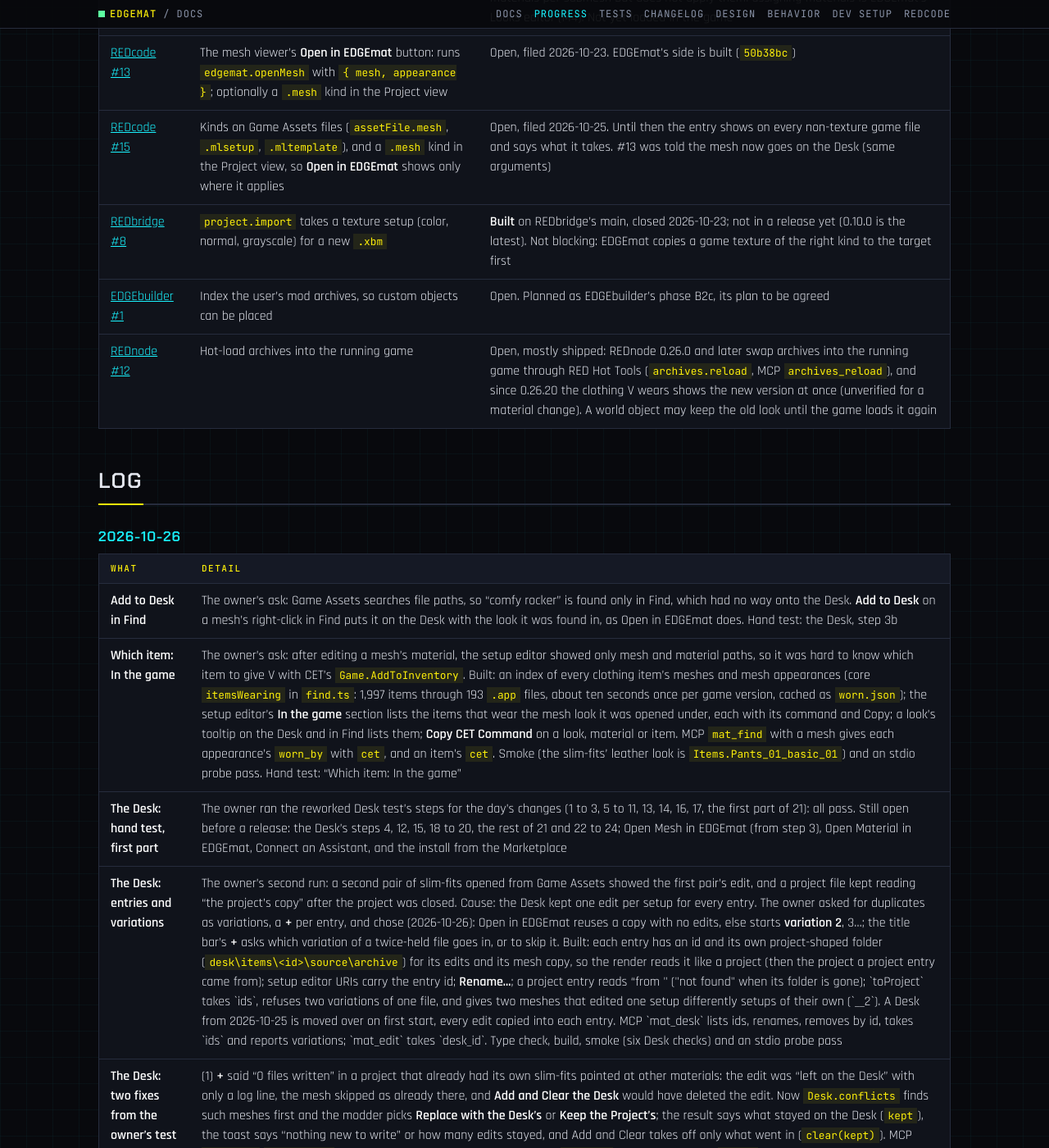
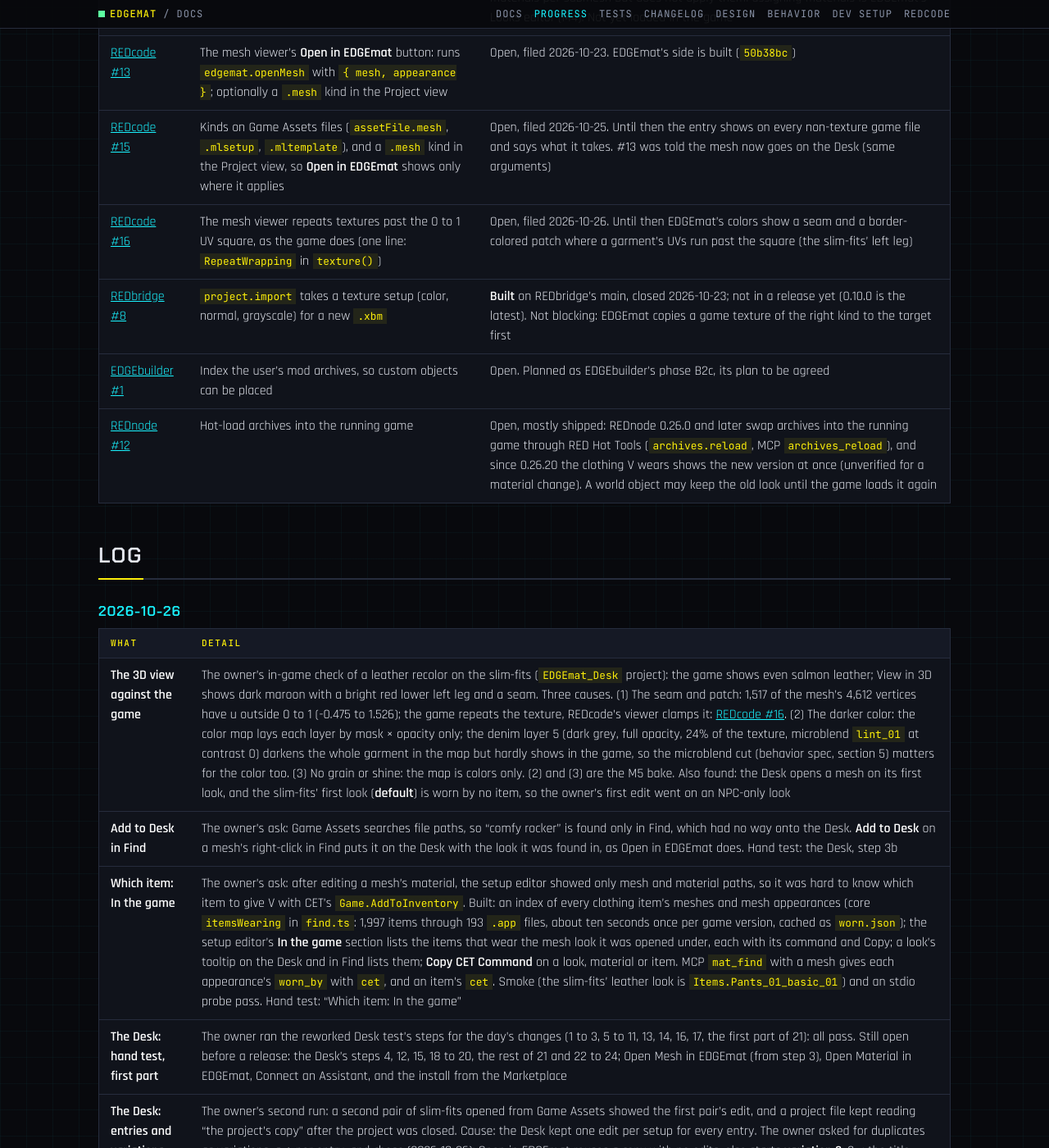
Before and after one commit to Edgemodders/EDGEmat, a Jekyll site: the page built from docs/progress.md, in a window 1280 px wide and 1400 px high, scrolled down 2071 px. Shown: the whole window at 82% size. Built offline with Jekyll 4.4.1, drawn with Linux system fonts in a browser that asks for light colours; our own code applies the rules of GitHub Pages for plain Markdown files.

Commit message:
Progress: the 3D view against the game; REDcode #16 for texture repeat
Co-Authored-By: Claude Opus 5.5 <noreply@anthropic.com>

```diff
--- a/docs/progress.md
+++ b/docs/progress.md
@@ -36,6 +36,7 @@ Last updated 2026-10-26.
 | [REDbridge #5](https://github.com/Edgemodders/REDbridge/issues/5) | Mesh import for a new asset, from a GLB | **Shipped** in REDbridge 0.9.0, 2026-10-16. A GLB is imported over a template mesh (WolvenKit cannot make one from a GLB alone). The result names the GLB's materials per submesh but does not apply them: assigning materials is EDGEmat's Looks editor (M4). Not yet loaded in the game |
 | [REDcode #13](https://github.com/Edgemodders/REDcode/issues/13) | The mesh viewer's **Open in EDGEmat** button: runs `edgemat.openMesh` with `{ mesh, appearance }`; optionally a `.mesh` kind in the Project view | Open, filed 2026-10-23. EDGEmat's side is built (`50b38bc`) |
 | [REDcode #15](https://github.com/Edgemodders/REDcode/issues/15) | Kinds on Game Assets files (`assetFile.mesh`, `.mlsetup`, `.mltemplate`), and a `.mesh` kind in the Project view, so **Open in EDGEmat** shows only where it applies | Open, filed 2026-10-25. Until then the entry shows on every non-texture game file and says what it takes. #13 was told the mesh now goes on the Desk (same arguments) |
+| [REDcode #16](https://github.com/Edgemodders/REDcode/issues/16) | The mesh viewer repeats textures past the 0 to 1 UV square, as the game does (one line: `RepeatWrapping` in `texture()`) | Open, filed 2026-10-26. Until then EDGEmat's colors show a seam and a border-colored patch where a garment's UVs run past the square (the slim-fits' left leg) |
 | [REDbridge #8](https://github.com/Edgemodders/REDbridge/issues/8) | `project.import` takes a texture setup (color, normal, grayscale) for a new `.xbm` | **Built** on REDbridge's main, closed 2026-10-23; not in a release yet (0.10.0 is the latest). Not blocking: EDGEmat copies a game texture of the right kind to the target first |
 | [EDGEbuilder #1](https://github.com/Edgemodders/EDGEbuilder/issues/1) | Index the user's mod archives, so custom objects can be placed | Open. Planned as EDGEbuilder's phase B2c, its plan to be agreed |
 | [REDnode #12](https://github.com/Edgemodders/REDnode/issues/12) | Hot-load archives into the running game | Open, mostly shipped: REDnode 0.26.0 and later swap archives into the running game through RED Hot Tools (`archives.reload`, MCP `archives_reload`), and since 0.26.20 the clothing V wears shows the new version at once (unverified for a material change). A world object may keep the old look until the game loads it again |
@@ -46,6 +47,7 @@ Last updated 2026-10-26.
 
 | What | Detail |
 |---|---|
+| **The 3D view against the game** | The owner's in-game check of a leather recolor on the slim-fits (`EDGEmat_Desk` project): the game shows even salmon leather; View in 3D shows dark maroon with a bright red lower left leg and a seam. Three causes. (1) The seam and patch: 1,517 of the mesh's 4,612 vertices have u outside 0 to 1 (-0.475 to 1.526); the game repeats the texture, REDcode's viewer clamps it: [REDcode #16](https://github.com/Edgemodders/REDcode/issues/16). (2) The darker color: the color map lays each layer by mask × opacity only; the denim layer 5 (dark grey, full opacity, 24% of the texture, microblend `lint_01` at contrast 0) darkens the whole garment in the map but hardly shows in the game, so the microblend cut (behavior spec, section 5) matters for the color too. (3) No grain or shine: the map is colors only. (2) and (3) are the M5 bake. Also found: the Desk opens a mesh on its first look, and the slim-fits' first look (**default**) is worn by no item, so the owner's first edit went on an NPC-only look |
 | **Add to Desk in Find** | The owner's ask: Game Assets searches file paths, so "comfy rocker" is found only in Find, which had no way onto the Desk. **Add to Desk** on a mesh's right-click in Find puts it on the Desk with the look it was found in, as Open in EDGEmat does. Hand test: the Desk, step 3b |
 | **Which item: In the game** | The owner's ask: after editing a mesh's material, the setup editor showed only mesh and material paths, so it was hard to know which item to give V with CET's `Game.AddToInventory`. Built: an index of every clothing item's meshes and mesh appearances (core `itemsWearing` in `find.ts`: 1,997 items through 193 `.app` files, about ten seconds once per game version, cached as `worn.json`); the setup editor's **In the game** section lists the items that wear the mesh look it was opened under, each with its command and Copy; a look's tooltip on the Desk and in Find lists them; **Copy CET Command** on a look, material or item. MCP `mat_find` with a mesh gives each appearance's `worn_by` with `cet`, and an item's `cet`. Smoke (the slim-fits' leather look is `Items.Pants_01_basic_01`) and an stdio probe pass. Hand test: "Which item: In the game" |
 | **The Desk: hand test, first part** | The owner ran the reworked Desk test's steps for the day's changes (1 to 3, 5 to 11, 13, 14, 16, 17, the first part of 21): all pass. Still open before a release: the Desk's steps 4, 12, 15, 18 to 20, the rest of 21 and 22 to 24; Open Mesh in EDGEmat (from step 3), Open Material in EDGEmat, Connect an Assistant, and the install from the Marketplace |
```
